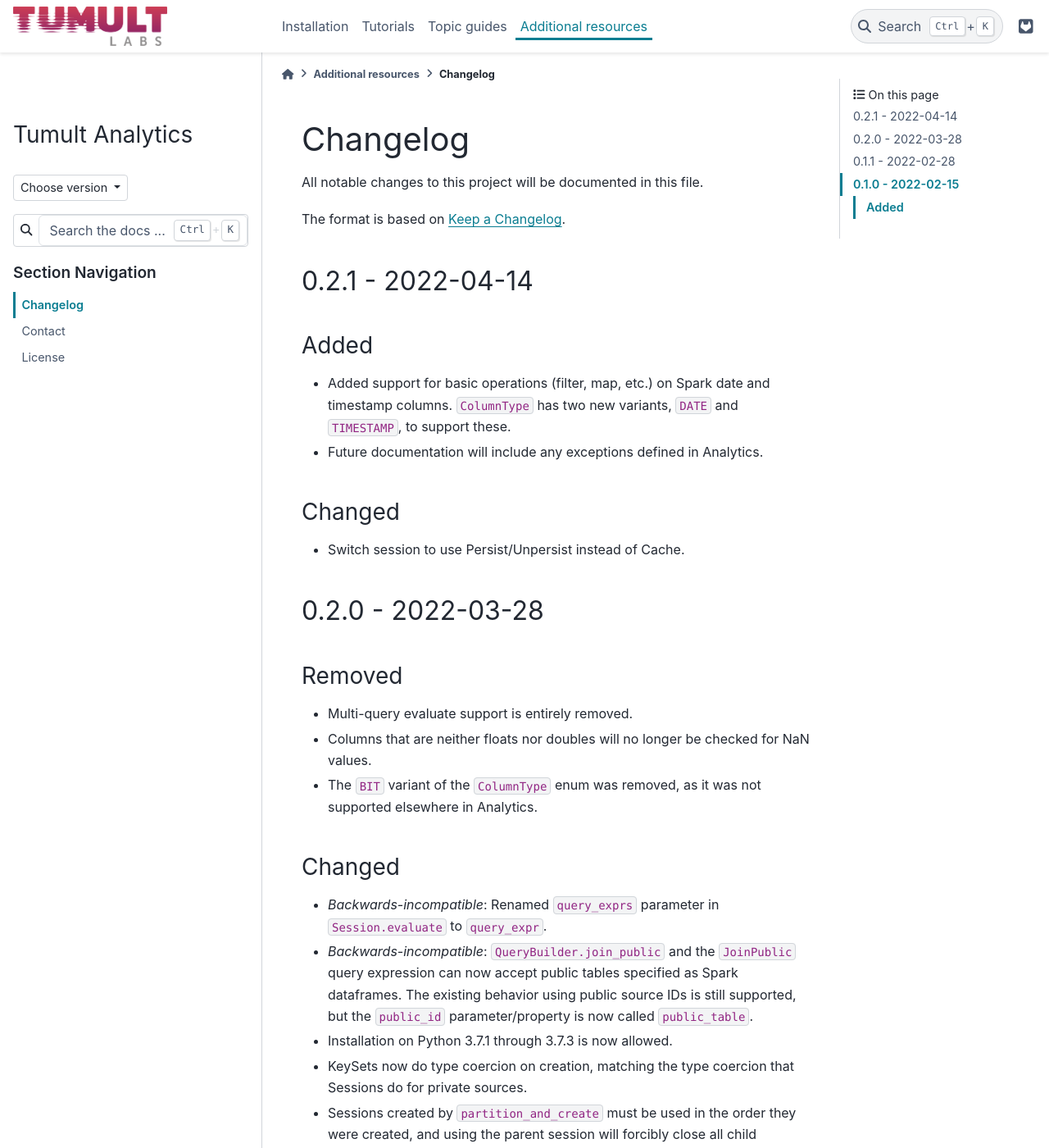
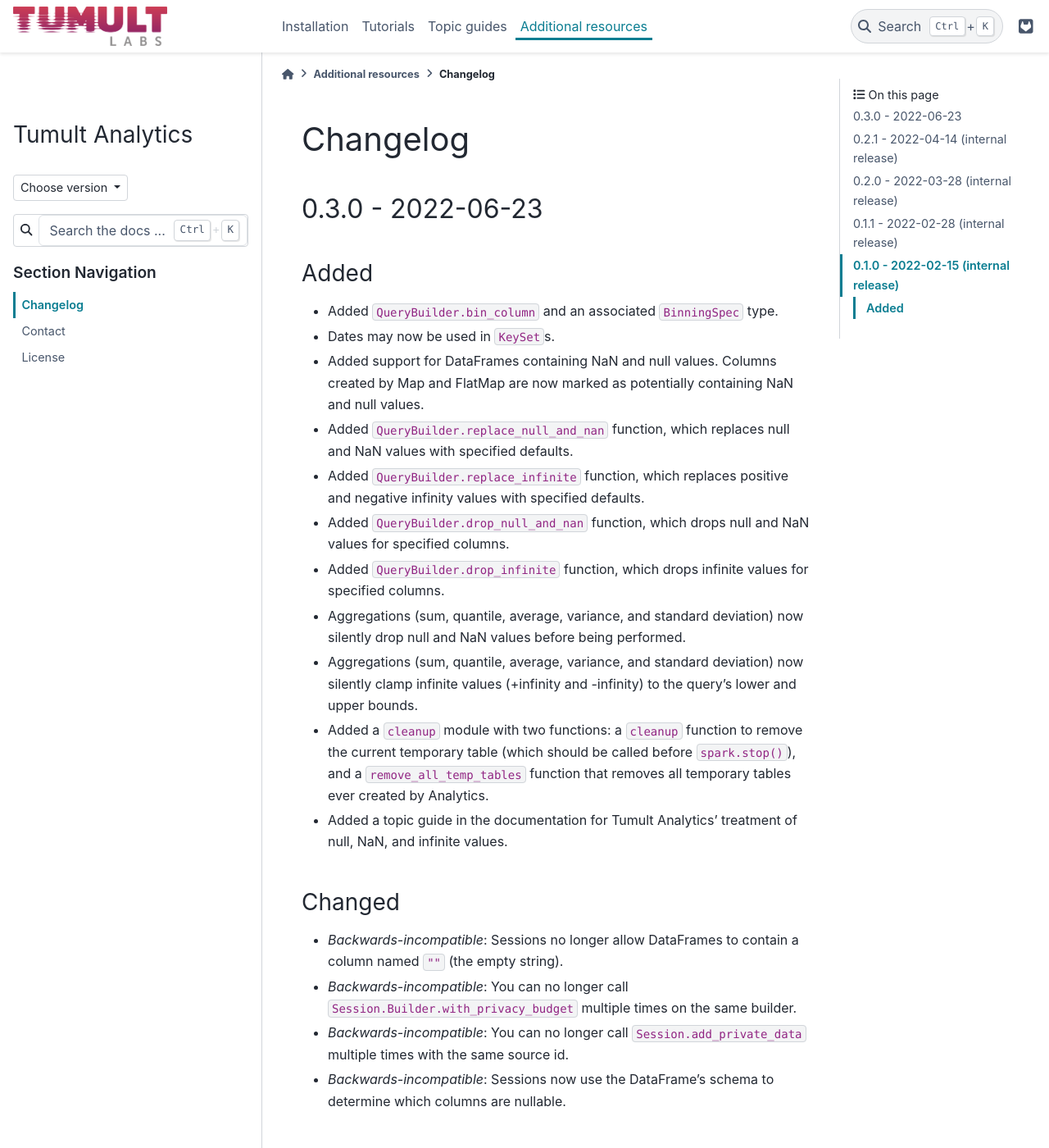
Before and after one commit to opendp/tumult-analytics, a Sphinx documentation site: the page built from doc/additional-resources/changelog.rst, in a window 1280 px wide and 1400 px high. Shown: the whole window at 82% size. Built offline with Sphinx 7.4.7 and the PyData theme 0.15.4, drawn with Linux system fonts in a browser that asks for light colours; pages that are not in the unit, such as notebooks, are missing from menus; some of the changed text lies outside the part shown.

Commit message:
[auto] Prepare release 0.3.0

```diff
--- a/doc/additional-resources/changelog.rst
+++ b/doc/additional-resources/changelog.rst
@@ -3,28 +3,76 @@
 Changelog
 =========
 
-All notable changes to this project will be documented in this file.
-
-The format is based on `Keep a Changelog <https://keepachangelog.com/en/1.0.0/>`__.
-
-0.2.1 - 2022-04-14
+0.3.0 - 2022-06-23
 ------------------
 
 Added
 ~~~~~
 
--  Added support for basic operations (filter, map, etc.) on Spark date and timestamp columns. ``ColumnType`` has two new variants, ``DATE`` and ``TIMESTAMP``, to support these.
--  Future documentation will include any exceptions defined in Analytics.
+-  Added ``QueryBuilder.bin_column`` and an associated ``BinningSpec`` type.
+-  Dates may now be used in ``KeySet``\ s.
+-  Added support for DataFrames containing NaN and null values. Columns created by Map and FlatMap are now marked as potentially containing NaN and null values.
+-  Added ``QueryBuilder.replace_null_and_nan`` function, which replaces null and NaN values with specified defaults.
+-  Added ``QueryBuilder.replace_infinite`` function, which replaces positive and negative infinity values with specified defaults.
+-  Added ``QueryBuilder.drop_null_and_nan`` function, which drops null and NaN values for specified columns.
+-  Added ``QueryBuilder.drop_infinite`` function, which drops infinite values for specified columns.
+-  Aggregations (sum, quantile, average, variance, and standard deviation) now silently drop null and NaN values before being performed.
+-  Aggregations (sum, quantile, average, variance, and standard deviation) now silently clamp infinite values (+infinity and -infinity) to the query’s lower and upper bounds.
+-  Added a ``cleanup`` module with two functions: a ``cleanup`` function to remove the current temporary table (which should be called before ``spark.stop()``), and a ``remove_all_temp_tables`` function that removes all temporary tables ever created by Analytics.
+-  Added a topic guide in the documentation for Tumult Analytics’ treatment of null, NaN, and infinite values.
+
+Changed
+~~~~~~~
+
+-  *Backwards-incompatible*: Sessions no longer allow DataFrames to contain a column named ``""`` (the empty string).
+-  *Backwards-incompatible*: You can no longer call ``Session.Builder.with_privacy_budget`` multiple times on the same builder.
+-  *Backwards-incompatible*: You can no longer call ``Session.add_private_data`` multiple times with the same source id.
+-  *Backwards-incompatible*: Sessions now use the DataFrame’s schema to determine which columns are nullable.
+
+Removed
+~~~~~~~
+
+-  *Backwards-incompatible*: Removed ``groupby_public_source`` and ``groupby_domains`` from ``QueryBuilder``.
+-  *Backwards-incompatible*: ``Session.from_csv`` and CSV-related methods on ``Session.Builder`` have been removed.
+   Instead, use ``spark.read.csv`` along with ``Session.from_dataframe`` and other dataframe-based methods.
+-  *Backwards-incompatible*: Removed ``validate`` option from ``Session.from_dataframe``, ``Session.add_public_dataframe``, ``Session.Builder.with_private_dataframe``, ``Session.Builder.with_public_dataframe``.
+-  *Backwards-incompatible*: Removed ``KeySet.contains_nan_or_null``.
+
+Fixed
+~~~~~
+
+-  *Backwards-incompatible*: ``KeySet``\ s now explicitly check for and disallow the use of floats and timestamps as keys.
+   This has always been the intended behavior, but it was previously not checked for and could work or cause non-obvious errors depending on the situation.
+-  ``KeySet.dataframe()`` now always returns a dataframe where all rows are distinct.
+-  Under certain circumstances, evaluating a ``GroupByCountDistinct`` query expression used to modify the input ``QueryExpr``.
+   This no longer occurs.
+-  It is now possible to partition on a column created by a grouping flat map, which used to raise exception from Core.
+
+0.2.1 - 2022-04-14 (internal release)
+-------------------------------------
+
+.. _added-1:
+
+Added
+~~~~~
+
+-  Added support for basic operations (filter, map, etc.) on Spark date and timestamp columns.
+   ``ColumnType`` has two new variants, ``DATE`` and ``TIMESTAMP``, to support these.
+-  Future documentation will now include any exceptions defined in Analytics.
+
+.. _changed-1:
 
 Changed
 ~~~~~~~
 
 -  Switch session to use Persist/Unpersist instead of Cache.
 
-.. _section-1:
+.. _internal-release-1:
 
-0.2.0 - 2022-03-28
-------------------
+0.2.0 - 2022-03-28 (internal release)
+-------------------------------------
+
+.. _removed-1:
 
 Removed
 ~~~~~~~
@@ -33,7 +81,7 @@
 -  Columns that are neither floats nor doubles will no longer be checked for NaN values.
 -  The ``BIT`` variant of the ``ColumnType`` enum was removed, as it was not supported elsewhere in Analytics.
 
-.. _changed-1:
+.. _changed-2:
 
 Changed
 ~~~~~~~
@@ -42,19 +90,22 @@
 -  *Backwards-incompatible*: ``QueryBuilder.join_public`` and the ``JoinPublic`` query expression can now accept public tables specified as Spark dataframes. The existing behavior using public source IDs is still supported, but the ``public_id`` parameter/property is now called ``public_table``.
 -  Installation on Python 3.7.1 through 3.7.3 is now allowed.
 -  KeySets now do type coercion on creation, matching the type coercion that Sessions do for private sources.
--  Sessions created by ``partition_and_create`` must be used in the order they were created, and using the parent session will forcibly close all child sessions. Sessions can be manually closed with ``session.stop()``.
+-  Sessions created by ``partition_and_create`` must be used in the order they were created, and using the parent session will forcibly close all child sessions.
+   Sessions can be manually closed with ``session.stop()``.
+
+.. _fixed-1:
 
 Fixed
 ~~~~~
 
 -  Joining with a public table that contains no NaNs, but has a column where NaNs are allowed, previously caused an error when compiling queries. This is now handled correctly.
 
-.. _section-2:
+.. _internal-release-2:
 
-0.1.1 - 2022-02-28
-------------------
+0.1.1 - 2022-02-28 (internal release)
+-------------------------------------
 
-.. _added-1:
+.. _added-2:
 
 Added
 ~~~~~
@@ -62,7 +113,7 @@
 -  Added a ``KeySet`` class, which will eventually be used for all GroupBy queries.
 -  Added ``QueryBuilder.groupby()``, a new group-by based on ``KeySet``\ s.
 
-.. _changed-2:
+.. _changed-3:
 
 Changed
 ~~~~~~~
@@ -79,14 +130,14 @@
 -  ``QueryBuilder.groupby_domains()`` and ``QueryBuilder.groupby_public_source()`` are now deprecated in favor of using ``QueryBuilder.groupby()`` with ``KeySet``\ s.
    They will be removed in a future version.
 
-.. _section-3:
+.. _internal-release-3:
 
-0.1.0 - 2022-02-15
-------------------
+0.1.0 - 2022-02-15 (internal release)
+-------------------------------------
 
-.. _added-2:
+.. _added-3:
 
 Added
 ~~~~~
 
--  Initial release
+-  Initial release.
--- a/pyproject.toml
+++ b/pyproject.toml
@@ -1,6 +1,6 @@
 [tool.poetry]
 name = "tmlt.analytics"
-version = "0.3.0-alpha.1"
+version = "0.3.0"
 description = "Tumult's differential privacy analytics API"
 readme = "README.md"
 authors = []
```
Also changed, not shown: CHANGELOG.md (+1 -1 lines).
